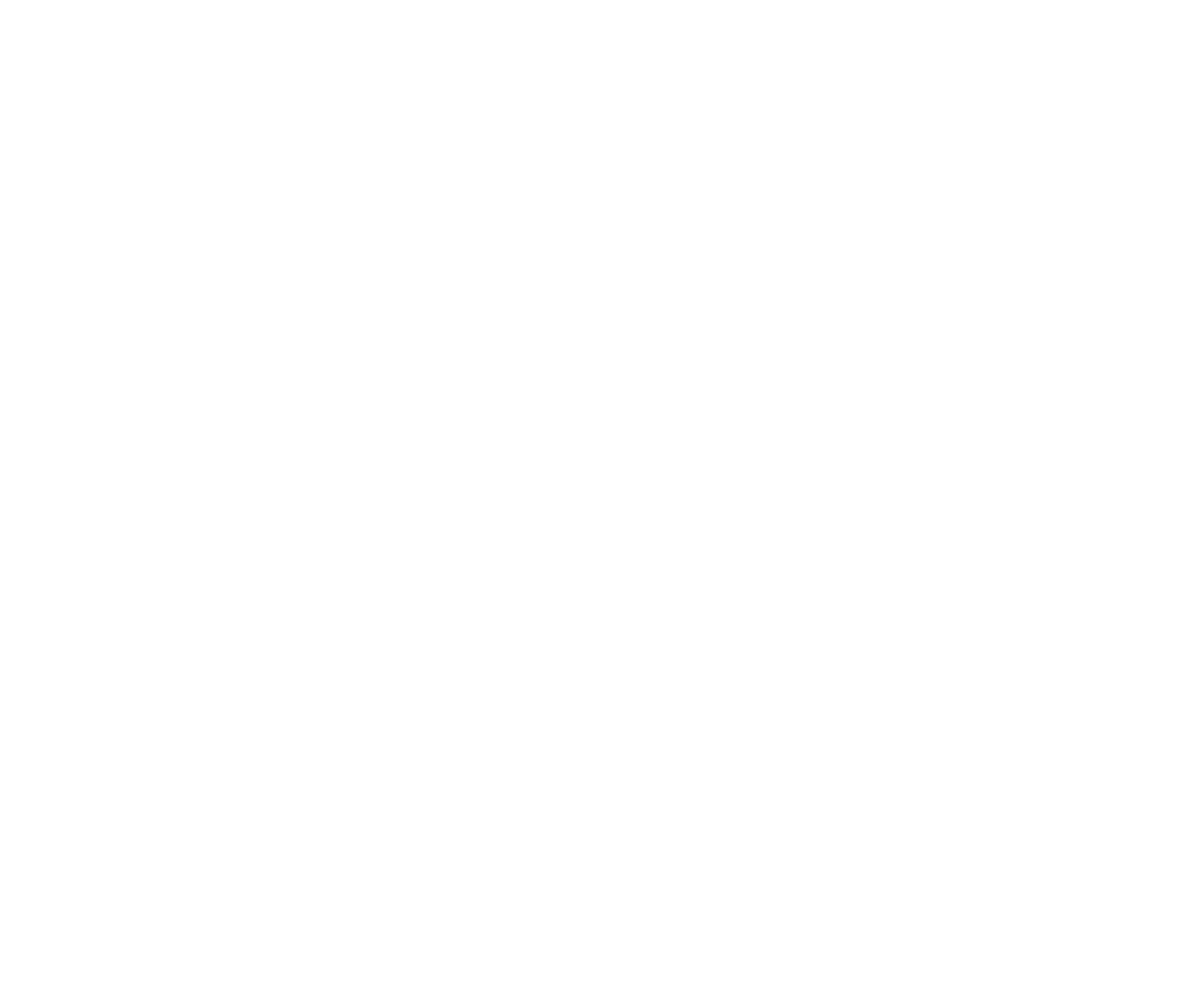
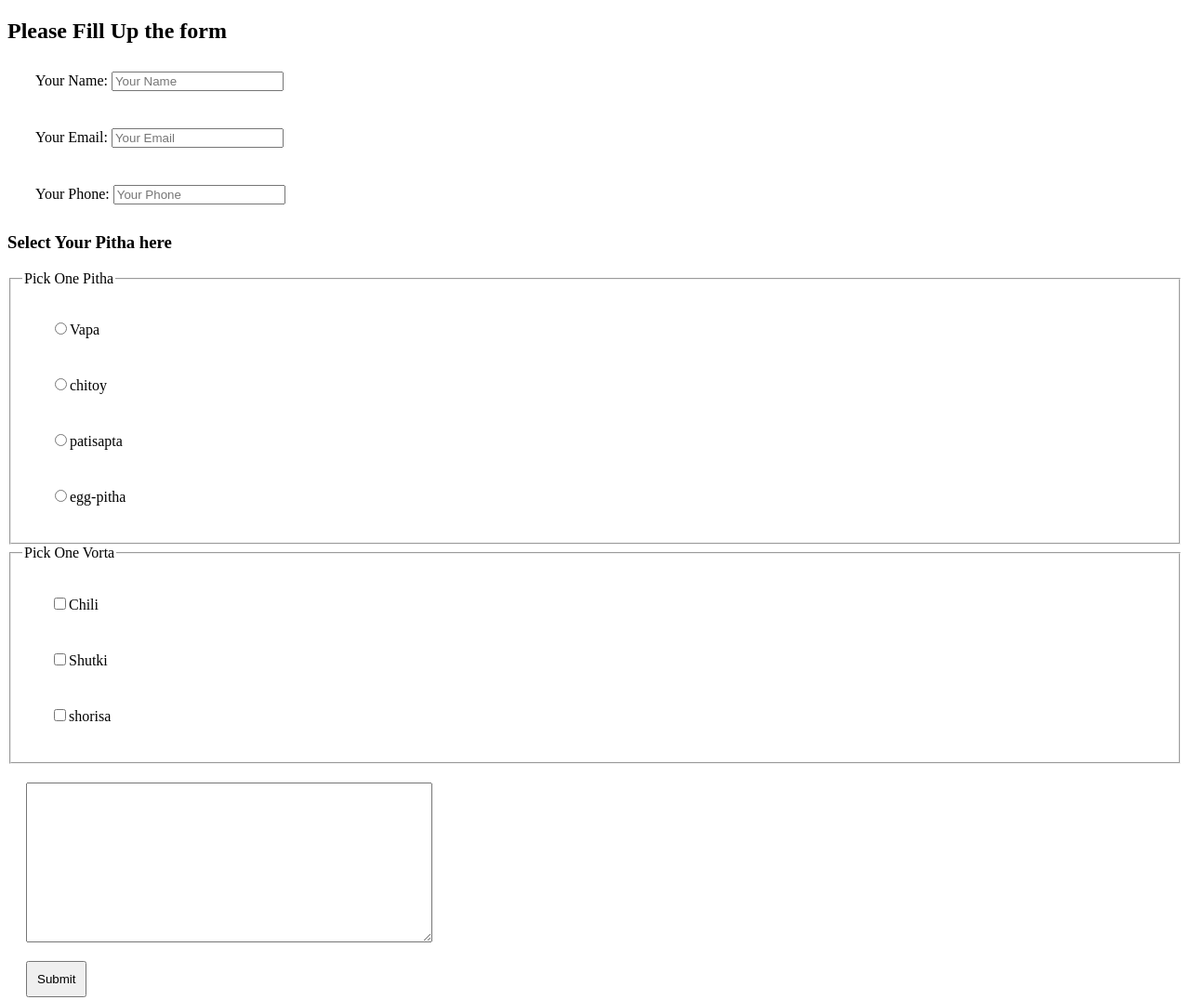
Before and after one commit to sohag55rana/practise-task-2, a plain HTML site: page index.html in a window 1280 px wide. Shown: the whole page at 93% size. Before the commit the page ends 800 px from the top, so only its background shows below. Drawn offline with Linux system fonts and the light colour scheme.

Commit message:
added label and added textarea

```diff
--- /dev/null
+++ b/css/style.css
@@ -0,0 +1,8 @@
+.pitha-here{
+    display: block;
+}
+label, button ,textarea{
+    display: block;
+    padding: 10px;
+    margin: 20px;
+}
--- a/index.html
+++ b/index.html
@@ -4,8 +4,54 @@
     <meta charset="UTF-8">
     <meta name="viewport" content="width=device-width, initial-scale=1.0">
     <title>practise task 2</title>
+    <link rel="stylesheet" href="css/style.css">
 </head>
 <body>
-
+    <h2>Please Fill Up the form</h2>
+    <section>
+        <form action="">
+            <label class="fill-up" for="Your Name">Your Name:
+                <input type="text" placeholder="Your Name" name="" id="">
+            </label>
+            <label class="fill-up" for="Your Email">Your Email:
+                <input type="email" placeholder="Your Email" name="" id="">
+            </label>
+            <label class="fill-up" for="Your Phone">Your Phone:
+                <input type="text" placeholder="Your Phone" >
+            </label>
+        </form>
+    </section>
+    <h3>Select Your Pitha here</h3>
+    <fieldset>
+        <legend>Pick One Pitha</legend>
+        <form class="pitha-here" action="">
+            <label class="fill-up" for="Vapa">
+                <input type="radio" name="pitha" id="">Vapa
+            </label>
+            <label class="fill-up" for="chitoy">
+                <input type="radio" name="pitha" id="">chitoy
+            </label>
+            <label class="fill-up" for="patisapta">
+                <input type="radio" name="pitha" id="">patisapta
+            </label>
+            <label class="fill-up" for="egg-pitha">
+                <input type="radio" name="pitha" id="">egg-pitha
+            </label>
+        </form>
+    </fieldset>
+    <fieldset>
+        <legend>Pick One Vorta</legend>
+        <label for="Vorta">
+            <input type="checkbox" name="Vorta" id="">Chili
+        </label>
+        <label for="Vorta">
+            <input type="checkbox" name="Vorta" id="">Shutki
+        </label>
+        <label for="Vorta">
+            <input type="checkbox" name="Vorta" id="">shorisa
+        </label>
+    </fieldset>
+    <textarea name="" id="" cols="50" rows="10"></textarea>
+    <button>Submit</button>
 </body>
 </html>
```
